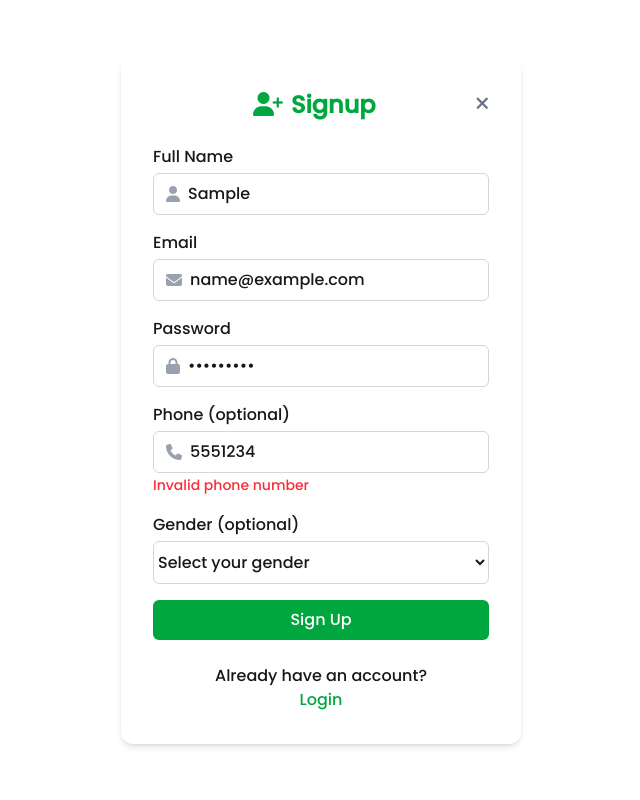
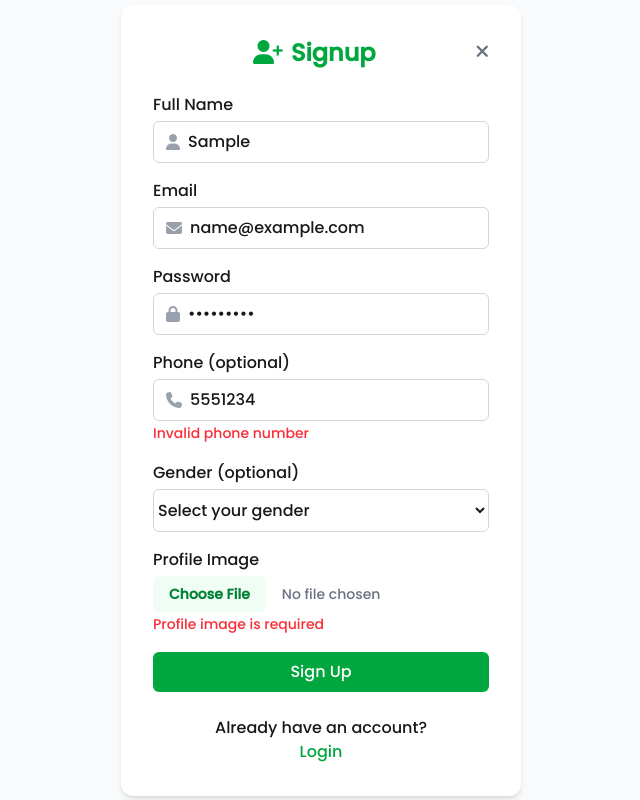
Before and after one commit to Rajatchauhan9690/Bookstore-Frontend, a React (Vite) app: page /signup in a window 1280 px wide. Both pictures are taken after typing "Sample", "name@example.com", "Sample123", "5551234" into the empty fields and a click on the button "Sign Up". Shown: the whole page, without its empty margins (319-959 px from the left). Built offline with nearby package versions, Linux system fonts and the light colour scheme.

Commit message:
in Signup add the profileimage

```diff
--- a/src/components/Navbar.jsx
+++ b/src/components/Navbar.jsx
@@ -111,7 +111,7 @@ const Navbar = () => {
                   src={
                     authUser && authUser.profileImage
                       ? authUser.profileImageUrl
-                      : ""
+                      : "https://tse1.mm.bing.net/th?id=OIP.LpjCGnSs4RBk-z1P2E-WCgHaHa&pid=Api&P=0&h=180"
                   }
                   alt="user"
                   onError={(e) => {
@@ -120,6 +120,8 @@ const Navbar = () => {
                       "https://tse1.mm.bing.net/th?id=OIP.LpjCGnSs4RBk-z1P2E-WCgHaHa&pid=Api&P=0&h=180";
                   }}
                 />
+                {console.log(authUser.profileImageUrl)}
+                {console.log(authUser)}
               </div>
               <ul
                 tabIndex={0}
--- a/src/components/Signup.jsx
+++ b/src/components/Signup.jsx
@@ -18,17 +18,23 @@ const Signup = () => {
   } = useForm();
 
   const onSubmit = async (data) => {
-    const userInfo = {
-      fullName: data.fullName,
-      email: data.email,
-      password: data.password,
-      phone: data.phone || "",
-      gender: data.gender || "",
-    };
+    const formData = new FormData();
+    formData.append("fullName", data.fullName);
+    formData.append("email", data.email);
+    formData.append("password", data.password);
+    formData.append("phone", data.phone || "");
+    formData.append("gender", data.gender || "");
+    formData.append("profileImage", data.profileImage[0]);
+    try {
+      const res = await axios.post("/api/v1/register", formData, {
+        headers: {
+          "Content-Type": "multipart/form-data",
+        },
+      });
 
-    try {
-      const res = await axios.post("/api/v1/register", userInfo);
       if (res.data?.user) {
+        console.log("register:", res.data.user);
+
         localStorage.setItem("Users", JSON.stringify(res.data.user));
         toast.success("Signup Successfully");
         navigate("/");
@@ -37,17 +43,13 @@ const Signup = () => {
         }, 500);
       }
     } catch (err) {
-      if (err.response) {
-        toast.error("Error: " + err.response.data.message);
-      } else {
-        toast.error("Signup failed");
-      }
+      toast.error(err.response?.data?.message || "Signup failed");
     }
   };
 
   return (
-    <div className="flex items-center justify-center min-h-screen ">
-      <div className=" p-6 sm:p-8 rounded-xl shadow-md w-full max-w-full sm:max-w-sm lg:max-w-[400px] relative mx-4 sm:mx-auto">
+    <div className="flex items-center justify-center min-h-screen bg-gray-50">
+      <div className="p-6 sm:p-8 rounded-xl shadow-md w-full max-w-full sm:max-w-sm lg:max-w-[400px] bg-white relative mx-4 sm:mx-auto">
         <div className="flex items-center justify-between mb-6">
           <h1 className="text-2xl font-bold text-green-600 flex-grow text-center">
             <i className="fas fa-user-plus mr-2"></i>Signup
@@ -61,7 +63,11 @@ const Signup = () => {
           </button>
         </div>
 
-        <form onSubmit={handleSubmit(onSubmit)} className="space-y-4">
+        <form
+          onSubmit={handleSubmit(onSubmit)}
+          className="space-y-4"
+          encType="multipart/form-data"
+        >
           {/* Full Name */}
           <div>
             <label className="block mb-1">Full Name</label>
@@ -69,8 +75,8 @@ const Signup = () => {
               <i className="fas fa-user text-gray-400 mr-2"></i>
               <input
                 type="text"
+                placeholder="Enter your full name"
                 className="w-full py-2 bg-transparent focus:outline-none text-sm sm:text-base"
-                placeholder="Enter your full name"
                 {...register("fullName", { required: "Full Name is required" })}
               />
             </div>
@@ -88,8 +94,8 @@ const Signup = () => {
               <i className="fas fa-envelope text-gray-400 mr-2"></i>
               <input
                 type="email"
+                placeholder="Enter your email"
                 className="w-full py-2 bg-transparent focus:outline-none text-sm sm:text-base"
-                placeholder="Enter your email"
                 {...register("email", {
                   required: "Email is required",
                   pattern: {
@@ -113,11 +119,9 @@ const Signup = () => {
               <i className="fas fa-lock text-gray-400 mr-2"></i>
               <input
                 type="password"
+                placeholder="Create a password"
                 className="w-full py-2 bg-transparent focus:outline-none text-sm sm:text-base"
-                placeholder="Create a password"
-                {...register("password", {
-                  required: "Password is required",
-                })}
+                {...register("password", { required: "Password is required" })}
               />
             </div>
             {errors.password && (
@@ -127,15 +131,15 @@ const Signup = () => {
             )}
           </div>
 
-          {/* Phone (optional) */}
+          {/* Phone */}
           <div>
             <label className="block mb-1">Phone (optional)</label>
             <div className="flex items-center border border-gray-300 rounded-md px-3">
               <i className="fas fa-phone text-gray-400 mr-2"></i>
               <input
                 type="tel"
+                placeholder="Enter your phone number"
                 className="w-full py-2 bg-transparent focus:outline-none text-sm sm:text-base"
-                placeholder="Enter your phone number"
                 {...register("phone", {
                   pattern: {
                     value: /^[0-9]{10,15}$/,
@@ -151,7 +155,7 @@ const Signup = () => {
             )}
           </div>
 
-          {/* Gender (optional) */}
+          {/* Gender */}
           <div>
             <label className="block mb-1">Gender (optional)</label>
             <select
@@ -169,6 +173,25 @@ const Signup = () => {
             </select>
           </div>
 
+          {/* Profile Image */}
+          <div>
+            <label className="block mb-1">Profile Image</label>
+            <input
+              type="file"
+              accept="image/*"
+              {...register("profileImage", {
+                required: "Profile image is required",
+              })}
+              className="block w-full text-sm text-gray-500 file:mr-4 file:py-2 file:px-4 file:rounded-md file:border-0 file:text-sm file:font-semibold file:bg-green-50 file:text-green-700 hover:file:bg-green-100"
+            />
+            {errors.profileImage && (
+              <span className="text-sm text-red-500">
+                {errors.profileImage.message}
+              </span>
+            )}
+          </div>
+
+          {/* Submit */}
           <button
             type="submit"
             className="w-full bg-green-600 text-white py-2 rounded-md hover:bg-green-700 transition duration-200"
```
